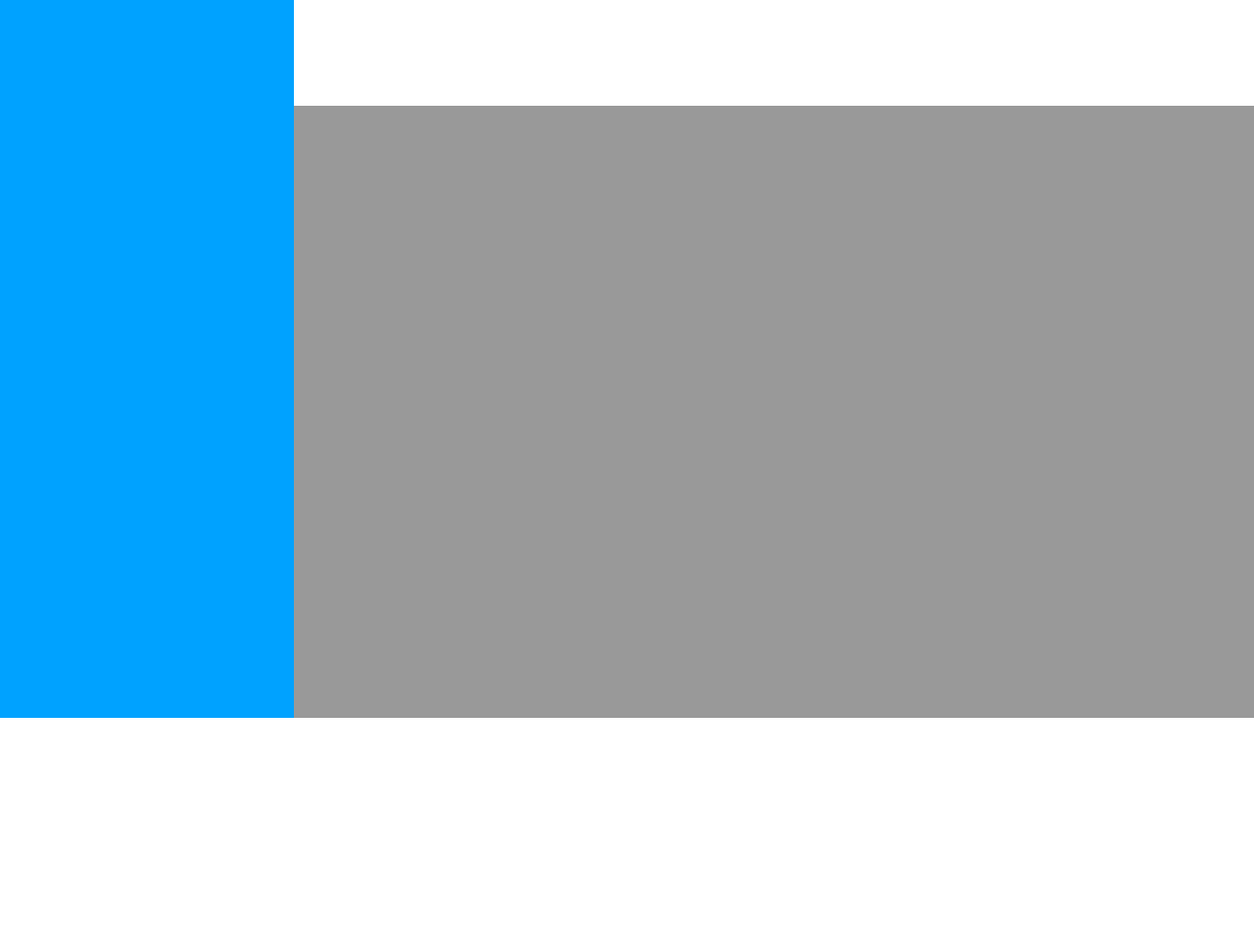
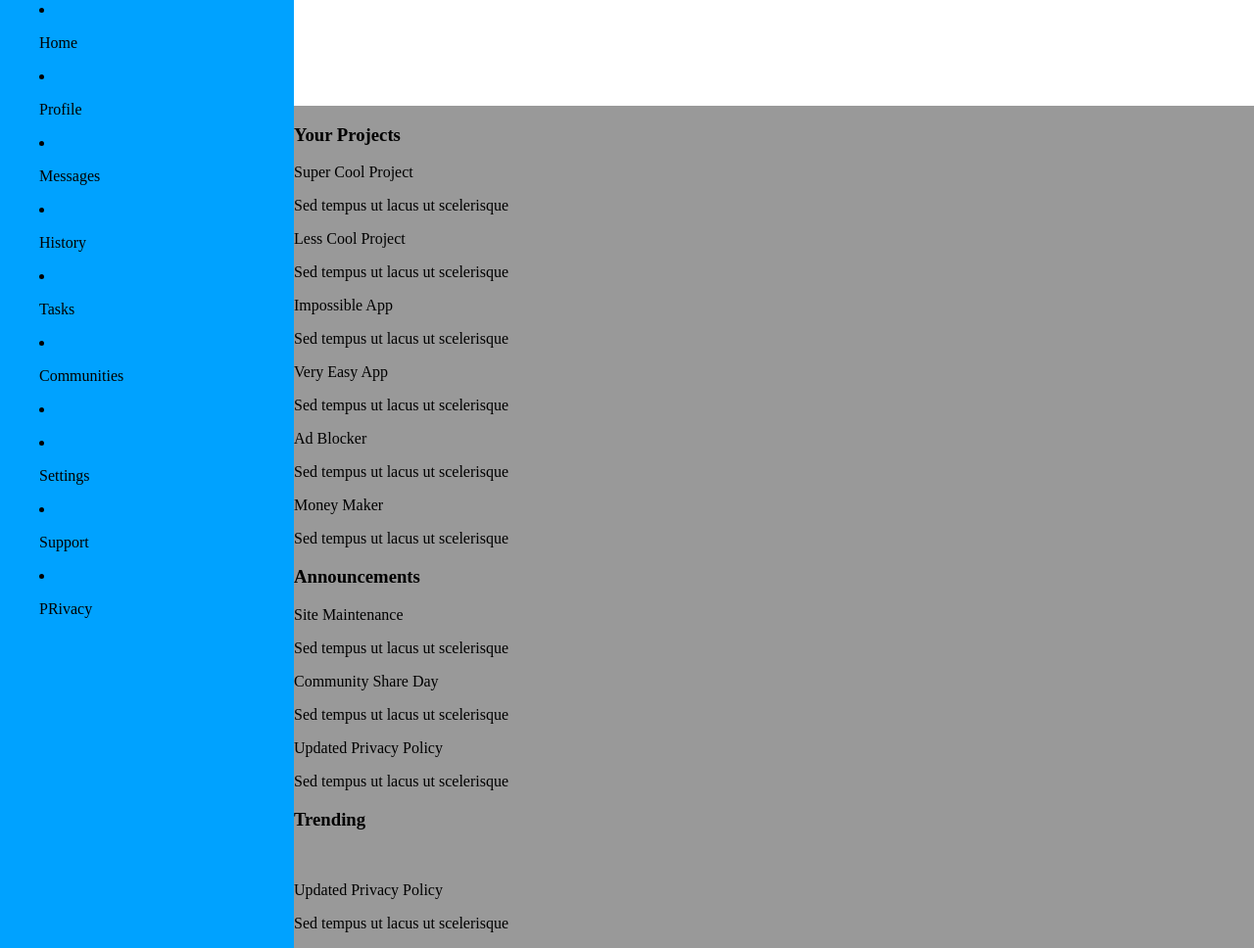
Before and after one commit to ilarelet/dashboard, a plain HTML site: page index.html in a window 1280 px wide. Shown: the part 67-1035 px from the top of the page at 98% size. Before the commit the page ends 800 px from the top, so only its background shows below. Drawn offline with Linux system fonts and the light colour scheme.

Commit message:
Dummy text added

```diff
--- a/index.html
+++ b/index.html
@@ -10,10 +10,50 @@
 <body>
     <nav>
         <div class="page_logo">
-
+            <img href="" class="page_logo_img">
+            <p class="page_logo_label">Dashboard</p>
         </div>
-        <menu class="menubar">
-
+        <menu class="menu_bar">
+            <li class="menu_item">
+                <img href="" class="menu_img">
+                <p class="menu_item_label">Home</p>
+            </li>
+            <li class="menu_item">
+                <img href="" class="menu_img">
+                <p class="menu_item_label">Profile</p>
+            </li>
+            <li class="menu_item">
+                <img href="" class="menu_img">
+                <p class="menu_item_label">Messages</p>
+            </li>
+            <li class="menu_item">
+                <img href="" class="menu_img">
+                <p class="menu_item_label">History</p>
+            </li>
+            <li class="menu_item">
+                <img href="" class="menu_img">
+                <p class="menu_item_label">Tasks</p>
+            </li>
+            <li class="menu_item">
+                <img href="" class="menu_img">
+                <p class="menu_item_label">Communities</p>
+            </li>
+            <li class="menu_item">
+                <img href="" class="menu_img">
+                <p class="menu_item_label"></p>
+            </li>
+            <li class="menu_item">
+                <img href="" class="menu_img">
+                <p class="menu_item_label">Settings</p>
+            </li>
+            <li class="menu_item">
+                <img href="" class="menu_img">
+                <p class="menu_item_label">Support</p>
+            </li>
+            <li class="menu_item">
+                <img href="" class="menu_img">
+                <p class="menu_item_label">PRivacy</p>
+            </li>
         </menu>
     </nav>
     <header>
@@ -21,8 +61,61 @@
         <div class="userbar"></div>
     </header>
     <main>
-        <div class="projects"></div>
-        <div class="announcements"></div>
-        <div class="trending"></div>
+        <section>
+            <h3>Your Projects</h3>
+            <div class="projects">
+                <div class="project">
+                    <p class="project-title">Super Cool Project</p>
+                    <p class="project-text">Sed tempus ut lacus ut scelerisque</p>
+                </div>
+                <div class="project">
+                    <p class="project-title">Less Cool Project</p>
+                    <p class="project-text">Sed tempus ut lacus ut scelerisque</p>
+                </div>
+                <div class="project">
+                    <p class="project-title">Impossible App</p>
+                    <p class="project-text">Sed tempus ut lacus ut scelerisque</p>
+                </div>
+                <div class="project">
+                    <p class="project-title">Very Easy App</p>
+                    <p class="project-text">Sed tempus ut lacus ut scelerisque</p>
+                </div>
+                <div class="project">
+                    <p class="project-title">Ad Blocker</p>
+                    <p class="project-text">Sed tempus ut lacus ut scelerisque</p>
+                </div>
+                <div class="project">
+                    <p class="project-title">Money Maker</p>
+                    <p class="project-text">Sed tempus ut lacus ut scelerisque</p>
+                </div>
+            </div>
+        </div>
+        <section >
+            <h3>Announcements</h3>
+            <div class="announcements">
+                <div calss="ann-card">
+                    <p class="ann-title">Site Maintenance</p>
+                    <p class="ann-text">Sed tempus ut lacus ut scelerisque</p>
+                </div>
+                <div calss="ann-card">
+                    <p class="ann-title">Community Share Day</p>
+                    <p class="ann-text">Sed tempus ut lacus ut scelerisque</p>
+                </div>
+                <div calss="ann-card">
+                    <p class="ann-title">Updated Privacy Policy</p>
+                    <p class="ann-text">Sed tempus ut lacus ut scelerisque</p>
+                </div>
+            </div>
+        </section>
+        <section>
+            <h3>Trending</h3>
+            <div class="trending">
+                <div calss="trend-card">
+                    <img class="trend-img">
+                    <p class="trend-title">Updated Privacy Policy</p>
+                    <p class="trend-text">Sed tempus ut lacus ut scelerisque</p>
+                </div>
+            </div>
+        </section>
     </main>
 </body>
```
